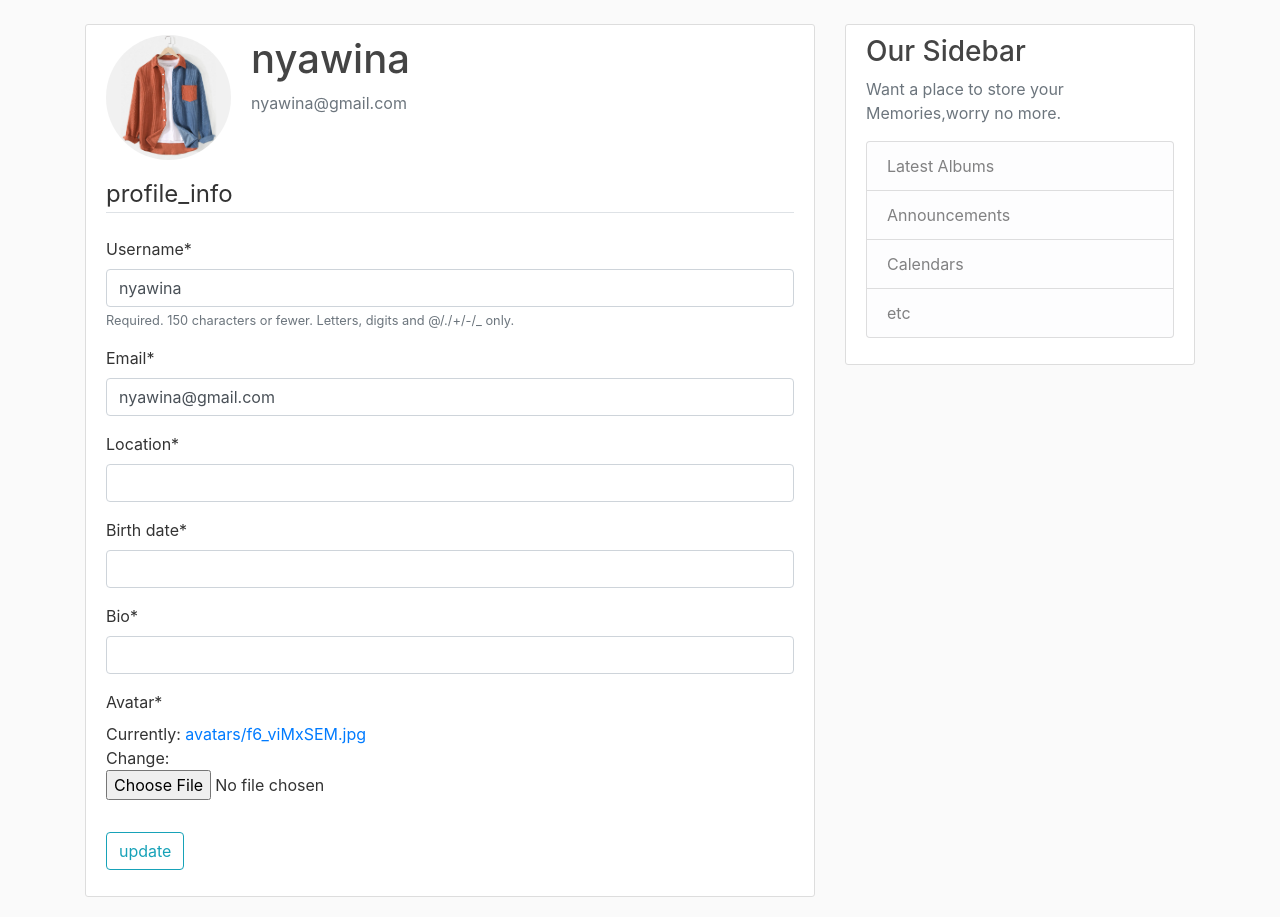
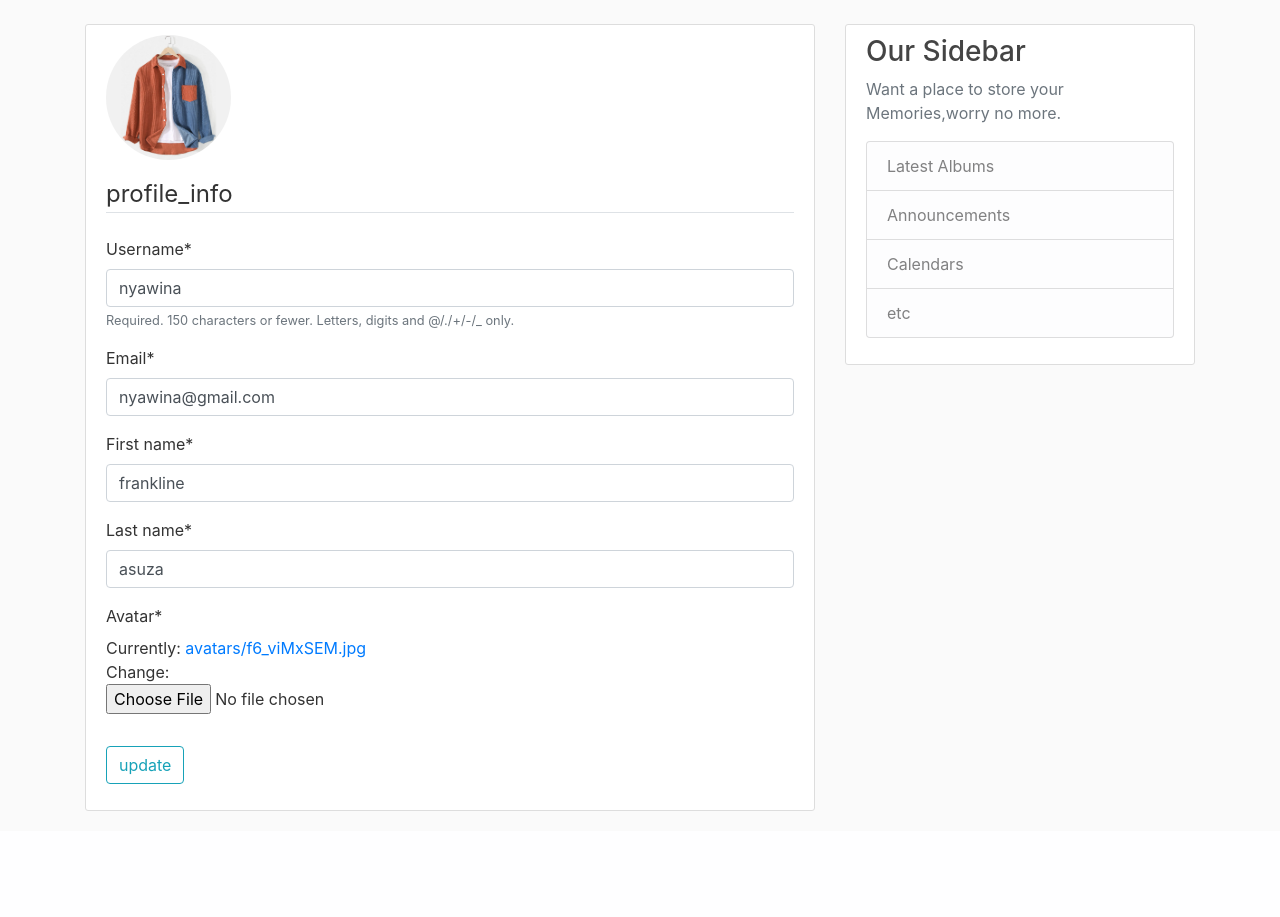
Before and after one commit to Asuzafrank/album-app-savannah, a Django app: page /profile/ in a window 1280 px wide. Shown: the part 56-973 px from the top of the page. After the commit the page ends 867 px from the top, so only its background shows below. Run offline with Django 4.2, Linux system fonts and the light colour scheme; a user stored in the database is signed in; data comes from the database, SQL or seed files in the repository; both versions use the stored data as it was after the commit; some libraries are stand-ins or nearby versions.

Commit message:
third commit for the change made today

```diff
--- a/photos/templates/photos/home.html
+++ b/photos/templates/photos/home.html
@@ -3,7 +3,7 @@
 <article class="media content-section">
     <img
       class="rounded-circle article-img"
-      src="{{ user.avatar.url }}"
+      src="{{ user.profile.avatar.url }}"
     />
     <div class="media-body">
       <div class="article-metadata">
--- a/users/admin.py
+++ b/users/admin.py
@@ -1,6 +1,4 @@
 from django.contrib import admin
-
-# Register your models here.
 from .models import Profile
 
 admin.site.register(Profile)
--- a/users/forms.py
+++ b/users/forms.py
@@ -12,13 +12,12 @@ class UserRegisterForm(UserCreationForm):
 
 class UserUpdateform(forms.ModelForm):
     email = forms.EmailField()
-    location =forms.CharField()
-    birth_date = forms.DateField()
-    bio = forms.CharField()
+    first_name = forms.CharField(max_length=500)
+    last_name = forms.CharField(max_length=500)
 
     class Meta:
         model = User
-        fields = ['username','email', 'location', 'birth_date','bio',]
+        fields = ['username','email', 'first_name', 'last_name']
 
 class ProfileUpdateForm(forms.ModelForm):
 
--- a/users/templates/users/profile.html
+++ b/users/templates/users/profile.html
@@ -5,13 +5,7 @@
       class="rounded-circle account-img"
       src="{{ user.profile.avatar.url }}"
     />
-    <div class="media-body">
-      <h2 class="account-heading">{{ user.username }}</h2>
-      <p class="text-secondary">{{ user.email }}</p>
-      <p class="text-secondary">{{ user.location }}</p>
-      <p class="text-secondary">{{ user.birth_date|date:"F d, Y" }}</p>
-      <p class="text-secondary">{{ user.bio }}</p>
-    </div>
+
   </div>
   <!-- FORM HERE -->
    <form method="POST" enctype="multipart/form-data">
```
Also changed, not shown: users/templates/users/show_profile.html (+26 -16 lines), db.sqlite3, media/avatars/f3.jpg (added), media/avatars/f4.jpg (added), media/avatars/f5.jpg (added).
